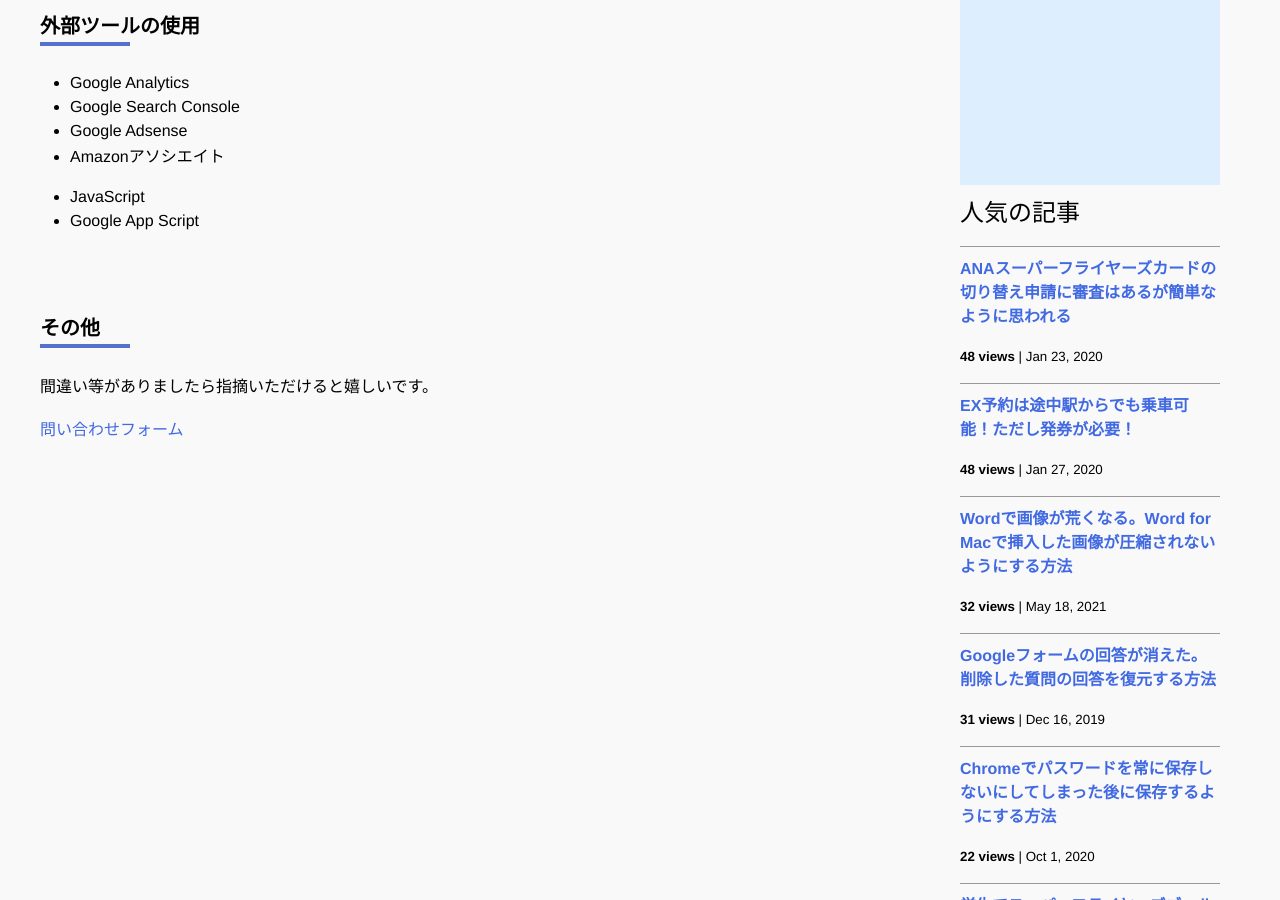
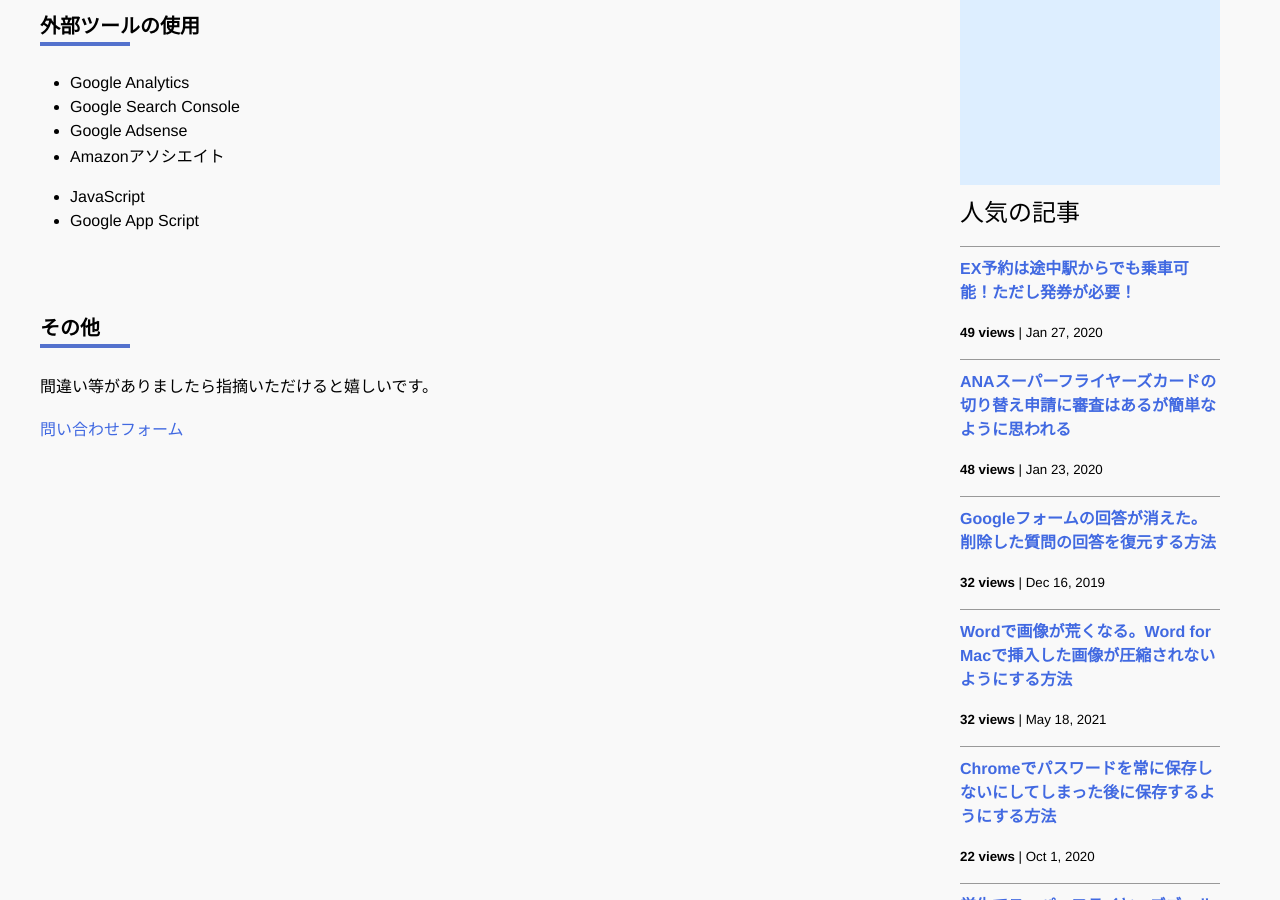
Before and after one commit to iwanaminami/shoyaiwaname, a Jekyll site: the page built from about.markdown, in a window 1280 px wide and 900 px high, scrolled down 628 px. Built offline with Jekyll 4.4.1, drawn with Linux system fonts in a browser that asks for light colours; nearby versions of some CDN libraries; comment, search, counter and statistics services are not loaded.

Commit message:
chore(ga): update _data/popularposts.yml 20260403-1452

```diff
--- a/_data/popularposts.yml
+++ b/_data/popularposts.yml
@@ -1,12 +1,12 @@
 side:
+  - view: 49
+    url: "/2020/01/27/ex-rideontheway.html"
   - view: 48
     url: "/2020/01/23/sfc-judge.html"
-  - view: 48
-    url: "/2020/01/27/ex-rideontheway.html"
+  - view: 32
+    url: "/2019/12/16/restore-googleform.html"
   - view: 32
     url: "/2021/05/18/image-compression-word.html"
-  - view: 31
-    url: "/2019/12/16/restore-googleform.html"
   - view: 22
     url: "/2020/10/01/googlepassword.html"
   - view: 15
```
